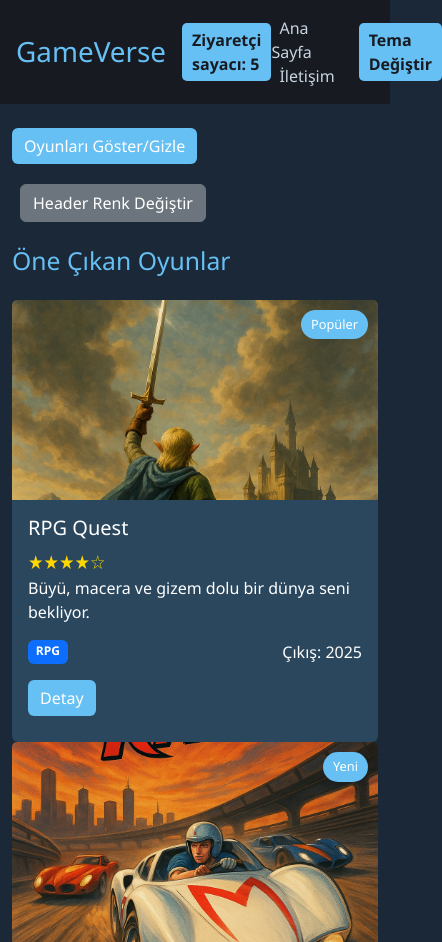
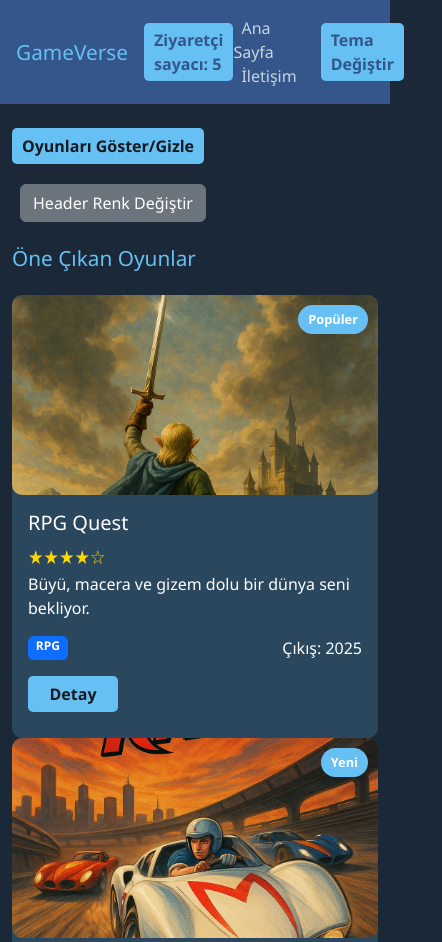
Before and after one commit to yusufaltiparmak/gameverse, a plain HTML site: page index.html in a window 390 px wide. Shown: the top 942 px of the page, 442 px wide, since content can reach past the window. Drawn offline with nearby package versions, Linux system fonts and the light colour scheme.

Commit message:
Update style.css

```diff
--- a/CSS/style.css
+++ b/CSS/style.css
@@ -1,48 +1,64 @@
+/* Temel Renk Değişkenleri */
+:root {
+  --primary-bg: #1b2838;
+  --primary-color: #c7d5e0;
+  --header-footer-bg: #34568B; /* Header rengi değiştirildi */
+  --accent-blue: #66c0f4;
+  --card-bg: #2a475e;
+  --light-bg: #f0f0f0;
+  --light-color: #333;
+  --light-header-footer-bg: #2a4b8d;
+  --light-card-bg: #fff;
+  --light-accent: #2a4b8d;
+  --hover-blue: #417a9b;
+  --gold: gold;
+}
+
 /* Ana tema stilleri */
 body {
-  background-color: #1b2838;
-  color: #c7d5e0;
+  background-color: var(--primary-bg);
+  color: var(--primary-color);
   font-family: 'Segoe UI', Tahoma, Geneva, Verdana, sans-serif;
   transition: all 0.3s ease;
 }
 
 /* Tema değiştirme */
 body.light-theme {
-  background-color: #f0f0f0;
-  color: #333;
+  background-color: var(--light-bg);
+  color: var(--light-color);
 }
 
 body.light-theme header,
 body.light-theme footer {
-  background-color: #2a4b8d;
+  background-color: var(--light-header-footer-bg);
 }
 
 body.light-theme h1,
 body.light-theme h2 {
-  color: #2a4b8d;
+  color: var(--light-header-footer-bg);
 }
 
 body.light-theme .game-card {
-  background-color: #fff;
-  color: #333;
+  background-color: var(--light-card-bg);
+  color: var(--light-color);
   box-shadow: 0 4px 8px rgba(0,0,0,0.1);
 }
 
 body.light-theme .game-card:hover {
-  box-shadow: 0 0 10px #2a4b8d;
+  box-shadow: 0 0 10px var(--light-accent);
 }
 
 body.light-theme .btn-primary {
-  background-color: #2a4b8d;
+  background-color: var(--light-accent);
 }
 
 body.light-theme .btn-primary:hover {
   background-color: #1a3366;
 }
 
-/* Header stilleri */
+/* Header ve Footer stilleri */
 header, footer {
-  background-color: #171a21;
+  background-color: var(--header-footer-bg); /* Renk güncellendi */
 }
 
 header {
@@ -53,62 +69,111 @@ header {
 
 /* Başlık stilleri */
 h1, h2 {
-  color: #66c0f4;
+  color: var(--accent-blue);
   margin-bottom: 1.5rem;
 }
 
 /* Link stilleri */
 a {
-  color: #c7d5e0;
+  color: var(--primary-color);
   text-decoration: none;
   transition: color 0.3s ease;
 }
 
-a:hover {
-  color: #66c0f4;
+a:hover,
+a:focus {
+  color: var(--accent-blue);
   text-decoration: underline;
+  outline: none;
 }
 
 /* Oyun kartı stilleri */
 .game-card {
-  background-color: #2a475e;
+  background-color: var(--card-bg);
   border: none;
   color: #fff;
   transition: all 0.3s ease;
   margin-bottom: 20px;
   height: 100%;
+  position: relative;
+  border-radius: 10px;
+  overflow: hidden;
 }
 
-.game-card:hover {
-  box-shadow: 0 0 10px #66c0f4;
+.game-card:hover,
+.game-card:focus-within {
+  box-shadow: 0 0 10px var(--accent-blue);
   transform: translateY(-5px);
 }
 
 .game-card img {
+  width: 100%;
   max-height: 200px;
   object-fit: cover;
+  display: block;
+  border-bottom-left-radius: 10px;
+  border-bottom-right-radius: 10px;
 }
 
 /* Buton stilleri */
 .btn-primary {
-  background-color: #66c0f4;
+  background-color: var(--accent-blue);
   border: none;
-  transition: background-color 0.3s ease;
+  color: #171a21;
+  font-weight: bold;
+  padding: 8px 16px;
+  border-radius: 5px;
+  cursor: pointer;
+  transition: background-color 0.3s ease, box-shadow 0.2s;
+  outline: none;
+  height: 40px; /* Yükseklik standart */
+  min-width: 100px;
+  display: inline-flex;
+  align-items: center;
+  justify-content: center;
 }
 
-.btn-primary:hover {
-  background-color: #417a9b;
+.btn-primary:hover,
+.btn-primary:focus {
+  background-color: var(--hover-blue);
+  box-shadow: 0 2px 8px rgba(102,192,244,0.2);
+}
+
+/* Oyun gizle/göster butonu yükseklik eşitliği */
+#showGamesBtn {
+  margin-bottom: 20px;
+  height: 40px; /* .btn-primary ile eşit */
+  min-width: 100px;
+  padding: 8px 16px;
+  border-radius: 5px;
+  font-weight: bold;
+  background: var(--accent-blue);
+  color: #171a21;
+  border: none;
+  cursor: pointer;
+  display: inline-flex;
+  align-items: center;
+  justify-content: center;
+  transition: background 0.2s;
+}
+
+#showGamesBtn:hover,
+#showGamesBtn:focus {
+  background: var(--hover-blue);
 }
 
 /* Tablo stilleri */
 .table-dark {
-  background-color: #2a475e;
+  background-color: var(--card-bg);
+  color: #fff;
 }
 
 /* iFrame stilleri */
 iframe {
   border: none;
   box-shadow: 0 0 10px rgba(0,0,0,0.3);
+  width: 100%;
+  min-height: 300px;
 }
 
 /* Küçük ekran için oyun kartı stilleri */
@@ -121,15 +186,17 @@ iframe {
   position: absolute;
   top: 10px;
   right: 10px;
-  background-color: #66c0f4;
+  background-color: var(--accent-blue);
   color: white;
   padding: 5px 10px;
   border-radius: 20px;
   font-size: 0.8rem;
+  font-weight: bold;
+  z-index: 1;
 }
 
 .rating {
-  color: gold;
+  color: var(--gold);
   font-size: 1.2rem;
 }
 
@@ -138,26 +205,31 @@ iframe {
   background-color: rgba(42, 71, 94, 0.5);
   padding: 20px;
   border-radius: 10px;
+  max-width: 500px;
+  margin: 0 auto;
 }
 
 #iletisimForm label {
-  color: #66c0f4;
+  color: var(--accent-blue);
 }
 
 #iletisimForm .form-control {
   background-color: rgba(255, 255, 255, 0.1);
-  border: 1px solid #66c0f4;
+  border: 1px solid var(--accent-blue);
   color: #fff;
+  border-radius: 5px;
+  transition: box-shadow 0.2s;
 }
 
 #iletisimForm .form-control:focus {
-  box-shadow: 0 0 5px #66c0f4;
+  box-shadow: 0 0 5px var(--accent-blue);
+  outline: none;
 }
 
 /* Sayaç */
 #counter-container {
-  background-color: #66c0f4;
-  color: #171a21;
+  background-color: var(--accent-blue);
+  color: var(--header-footer-bg);
   font-weight: bold;
   padding: 5px 10px;
   border-radius: 5px;
@@ -168,18 +240,42 @@ iframe {
 #themeSwitcher {
   cursor: pointer;
   padding: 5px 10px;
-  background-color: #66c0f4;
-  color: #171a21;
+  background-color: var(--accent-blue);
+  color: var(--header-footer-bg);
   border-radius: 5px;
   font-weight: bold;
+  border: none;
+  transition: background 0.2s;
 }
 
-/* Görünürlük kontrol butonu */
-#showGamesBtn {
-  margin-bottom: 20px;
+#themeSwitcher:hover,
+#themeSwitcher:focus {
+  background-color: var(--hover-blue);
 }
 
 /* Footer stilleri */
 footer {
   margin-top: 50px;
+  padding: 20px 0;
+  text-align: center;
+  font-size: 0.95rem;
 }
+
+/* Responsive iyileştirme */
+@media (max-width: 768px) {
+  .game-card {
+    margin-bottom: 15px;
+  }
+  #iletisimForm {
+    padding: 10px;
+  }
+  h1, h2 {
+    font-size: 1.3rem;
+  }
+  .btn-primary, #showGamesBtn {
+    height: 36px;
+    font-size: 1rem;
+    min-width: 90px;
+    padding: 6px 10px;
+  }
+}
```
